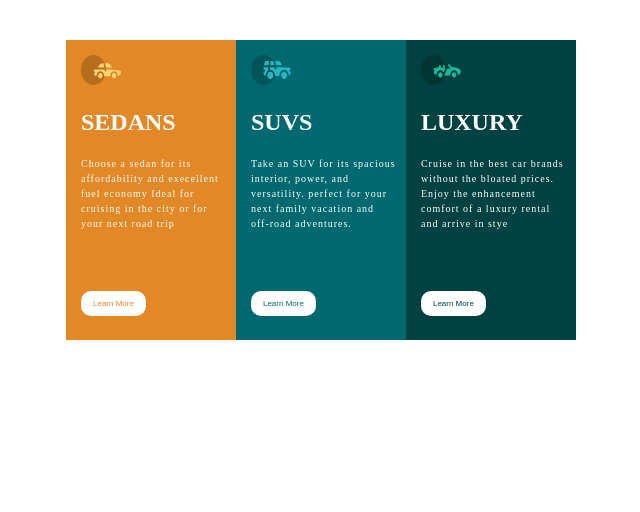
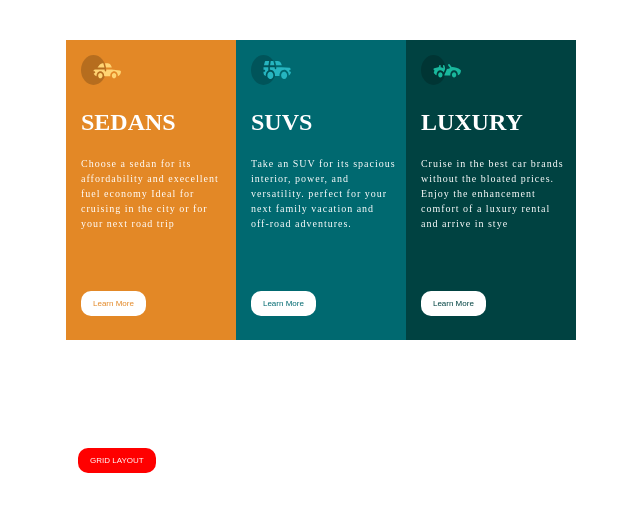
Before and after one commit to NkenfaB/NkenfaB.github.io, a plain HTML site: page index.html in a window 1280 px wide. Shown: the whole page, without its empty margins (319-959 px from the left). Drawn offline with Linux system fonts and the light colour scheme.

Commit message:
complete

```diff
--- a/index.html
+++ b/index.html
@@ -37,6 +37,12 @@
           </p>
           <button style="color:#004241;">Learn More</button>
         </div>
+
+        <div class="but">
+            <button>
+                <a href="grid.html"> GRID LAYOUT </a>
+            </button>
+        </div>
       </div>
 </body>
 </html>
--- a/style.css
+++ b/style.css
@@ -53,6 +53,18 @@ button{
   padding: 8px 12px;
   text-align: center;
   text-decoration: none;
+  display: inline-block;
+  font-size: 8px;
+  margin-top: 50px;
+}
+button a{
+  background-color: red;
+  border: 4px;
+  border-radius: 10px;
+  padding: 8px 12px;
+  text-align: center;
+  text-decoration: none;
+  color: #fff;
   display: inline-block;
   font-size: 8px;
   margin-top: 50px;
```
Also changed, not shown: grid.html (+5 -0 lines).
